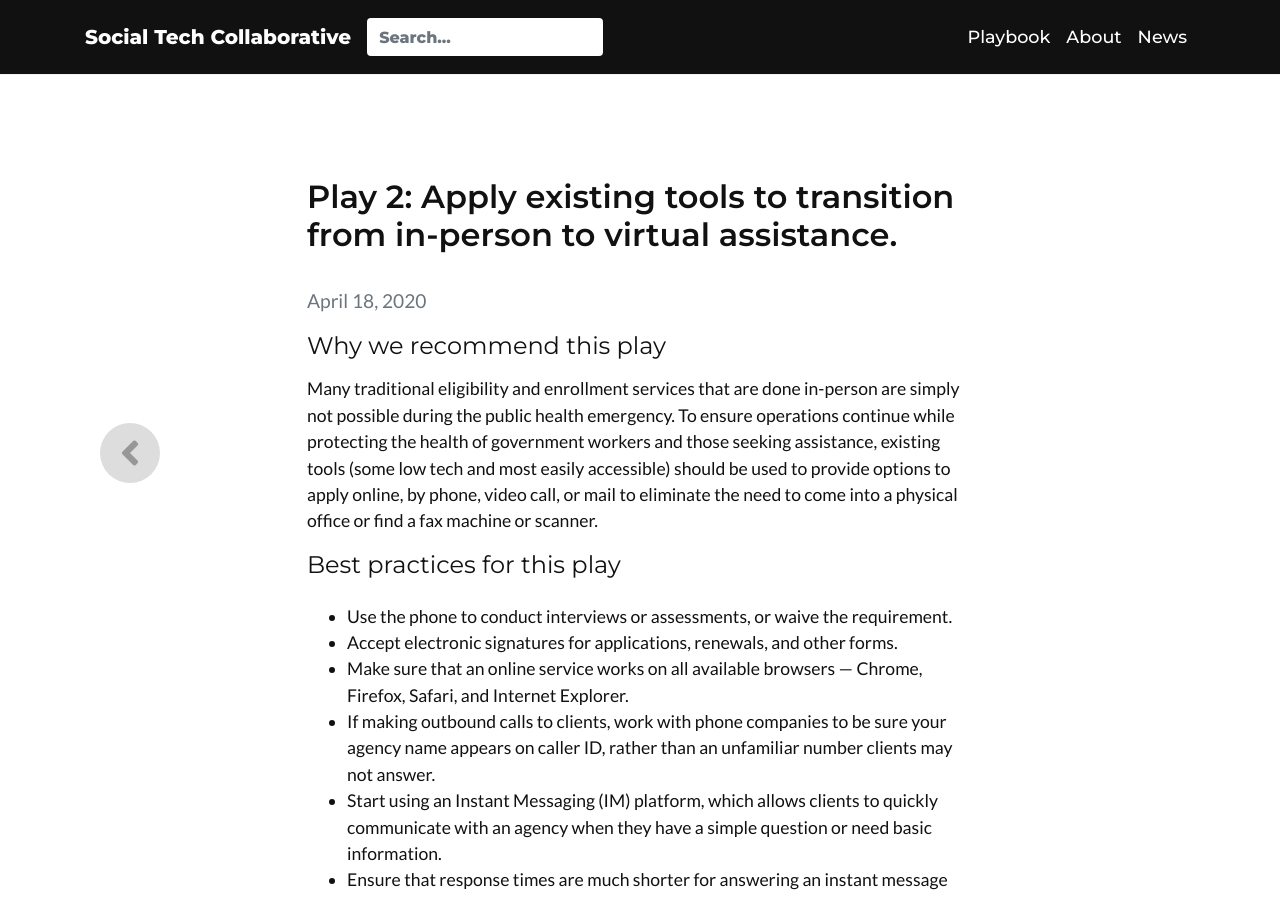
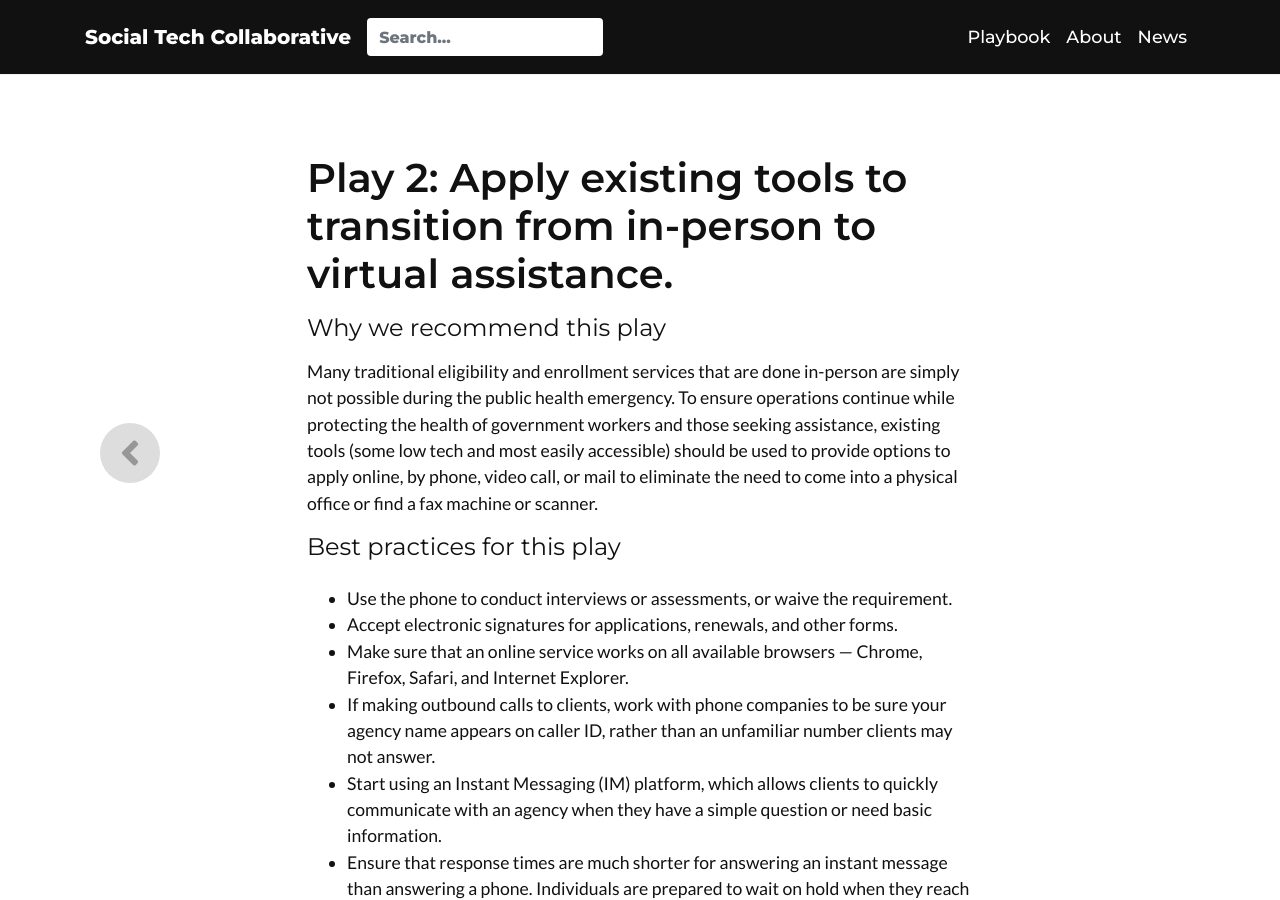
Before and after one commit to Social-Tech-Collab/socialtechcollaborative, a Jekyll site: the page built from _posts/2020-04-18-play-2.md, in a window 1280 px wide and 900 px high. Built offline with Jekyll 4.4.1, drawn with Linux system fonts in a browser that asks for light colours; nearby versions of some CDN libraries; some web fonts are replaced.

Commit message:
fix date and layout

```diff
--- a/_layouts/post.html
+++ b/_layouts/post.html
@@ -14,18 +14,16 @@ layout: default
 
     			<div class="card-body">
 
-    				<h2>
-    				    {{page.title}}
-                    </h2>
+    				<h1>{{page.title}}</h1>
 
-                    <small class="text-muted d-block mb-3">
+                    <!-- <small class="text-muted d-block mb-3">
                         {% unless page.metadate == "hide" %}
                             {{ page.date | date: '%B %d, %Y' }}
                         {% endunless %}
                         {% if page.author %}
                             , by {{page.author | capitalize}}
                         {% endif %}
-                    </small>
+                    </small>                     -->
 
     				{{ content }}
 
```
